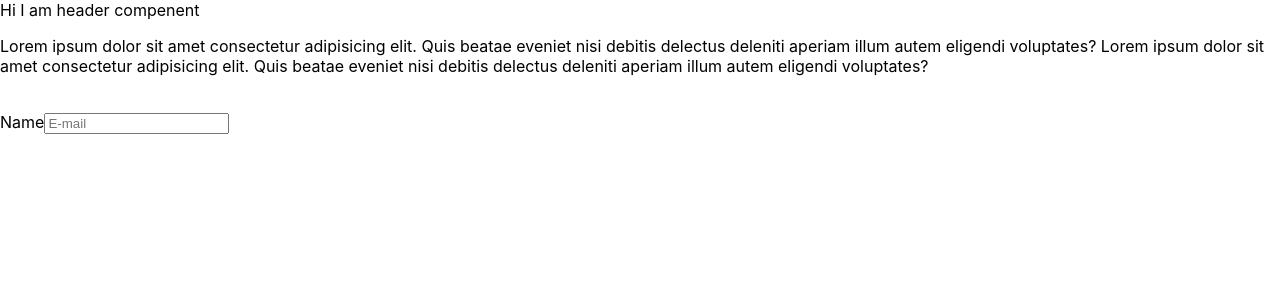
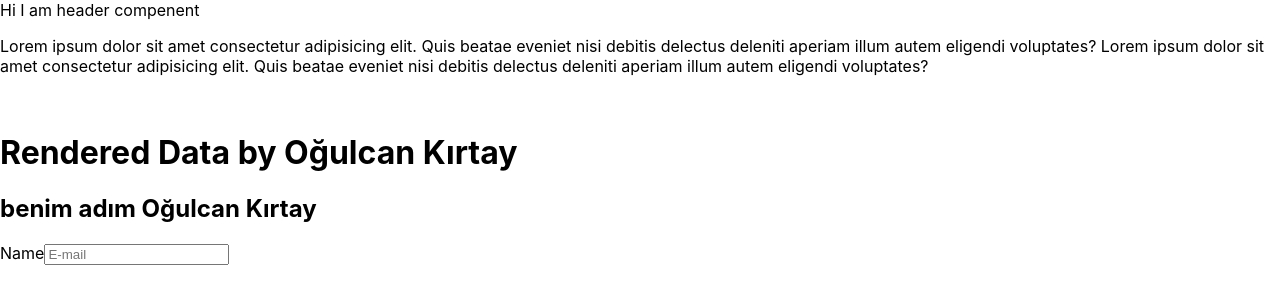
Before and after one commit to ogulcankirtay/components, a React (Create React App) app: page / in a window 1280 px wide. Shown: the top 304 px of the page. Built offline with nearby package versions, Linux system fonts and the light colour scheme.

Commit message:
render_completed

```diff
--- a/src/App.js
+++ b/src/App.js
@@ -1,5 +1,8 @@
 import './App.css';
 import Header from './components/header';
+
+const name="Oğulcan"
+const sureName="Kırtay"
 
 function App(){
   return(
@@ -7,6 +10,8 @@ function App(){
       <Header></Header>
       <p className='my_paragraph'>Lorem ipsum dolor sit amet consectetur adipisicing elit. Quis beatae eveniet nisi debitis delectus deleniti aperiam illum autem eligendi voluptates? Lorem ipsum dolor sit amet consectetur adipisicing elit. Quis beatae eveniet nisi debitis delectus deleniti aperiam illum autem eligendi voluptates?</p>
       <br/>
+      <h1>Rendered Data by {name} {sureName} </h1>
+      <h2>{`benim adım ${name} ${sureName}`}</h2>
       <label htmlFor='my_input'>
         Name
         <input id='my_input' placeholder='E-mail'></input>
```
